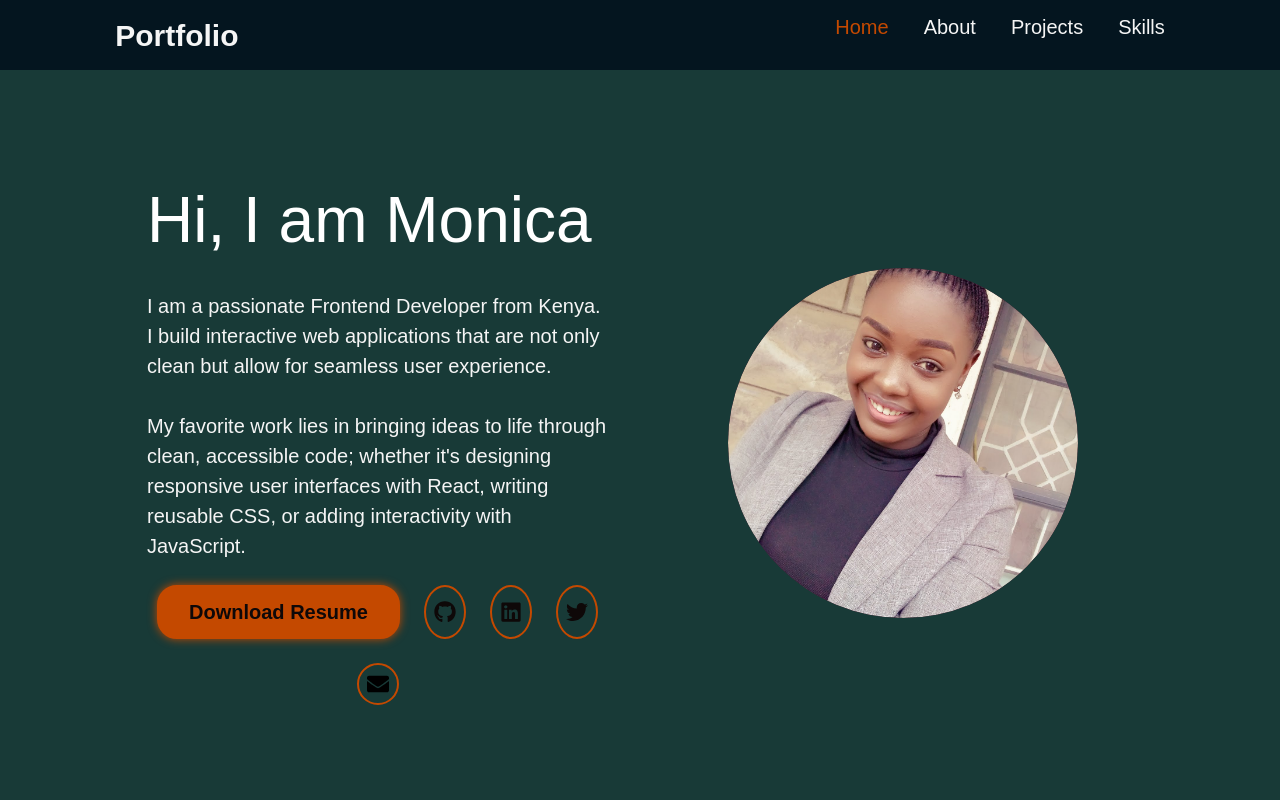
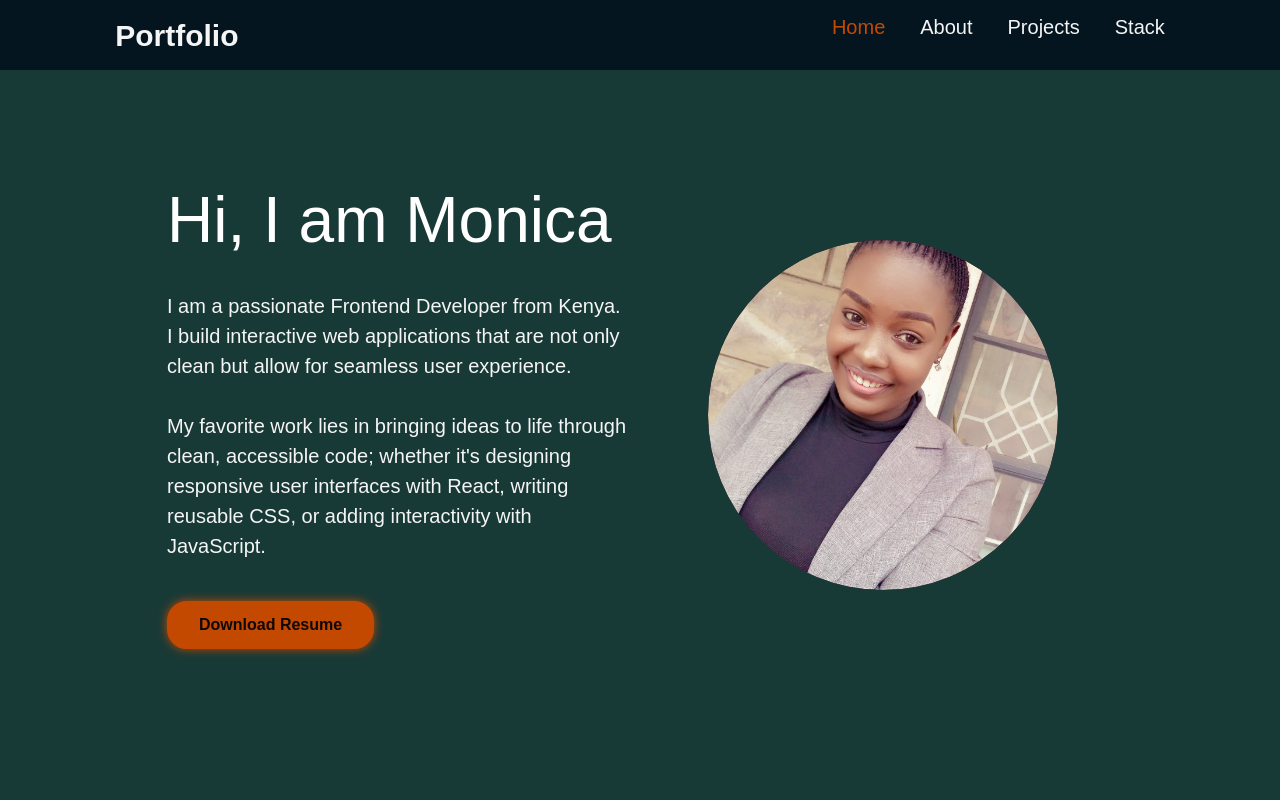
Before and after one commit to eshihanda/port_folio, a React (Vite) app in the folder my-react-app/: page / in a window 1280 px wide. Shown: the top 800 px of the page. Built offline with nearby package versions, Linux system fonts and the light colour scheme.

Commit message:
finalized now

```diff
--- a/my-react-app/src/Header.jsx
+++ b/my-react-app/src/Header.jsx
@@ -7,9 +7,9 @@ const Header = () => {
       <a href="#" className='brand'>Portfolio</a>
       <ul>
         <li className='active'><a href="#">Home </a></li>
-        <li><a href="#">About</a></li>
-        <li><a href="#">Projects</a></li>
-        <li><a href="#">Skills</a></li>
+        <li><a href="about">About</a></li>
+        <li><a href="projects">Projects</a></li>
+        <li><a href="techstack">Stack</a></li>
       </ul>
 
     </nav>
--- a/my-react-app/src/Home.jsx
+++ b/my-react-app/src/Home.jsx
@@ -15,28 +15,8 @@ const Home = () => {
                 <p className='lead my-4'> I am a passionate Frontend Developer from Kenya. I build interactive web applications that are not only clean but allow for seamless user experience.
                 <br />  <br /> My favorite work lies in bringing ideas to life through clean, accessible code; whether it's designing responsive user interfaces with React, writing reusable CSS, or adding interactivity with JavaScript.
                 </p>
-                <div className="social-icons d-flex justify-content-center gap-4 flex-wrap">
-                       <a href="/resume.pdf" download="Monica_Eshihanda_Resume.pdf" className='btn'>Download Resume</a>
-                        <a
-                            href="https://github.com/eshihanda" target="_blank"  rel="noopener noreferrer"  className="text-grey"
-                            >
-                            <FaGithub size={22} />
-                        </a>
-                        <a
-                            href="https://www.linkedin.com/in/monicah-wamaya-89913714a/" target="_blank" rel="noopener noreferrer"
-                            className="text-blue" >
-                                <FaLinkedin size={22} />
-                        </a>
-                        <a
-                            href="https://x.com/MEshihanda" target="_blank" rel="noopener noreferrer"
-                                className="text-aqua" >
-                                <FaTwitter size={22} />
-                        </a>
-                        <a
-                            href="eshihandamonn@gmail.com" className="text-black" target="_blank"
-                                rel="noopener noreferrer" >
-                            <FaEnvelope size={22} />
-                        </a>
+                <div className='mt-3 '>
+                    <a href="/resume.pdf" download="Monica_Eshihanda_Resume.pdf" className='btn'>Download Resume</a>
                 </div>
             </div>
             <div className='col-md-5 text-center d-none d-md-block pt-3 about-image'>
--- a/my-react-app/src/Styles/Home.css
+++ b/my-react-app/src/Styles/Home.css
@@ -1,17 +1,4 @@
 
-.about-section .row {
-  gap: 40px; /* adds space between text and image */
-}
-@media (max-width: 768px) {
-  .about-section .row {
-    gap: 20px; /* smaller gap for mobile */
-  }
-
-  .about-image .img-items {
-    width: 250px;
-    height: 250px;
-  }
-}
 .intro-text {
   font-size: 3rem;
   font-weight: bold;
@@ -31,7 +18,6 @@
   }
 }
 .btn {
-  display: inline-block;
   padding: 10px 30px;
   background: #c44900;
   border: 2px solid #c44900;
@@ -46,22 +32,6 @@
   background: transparent;
   color: #0e0808;
   box-shadow: none;
-}
-.social-icons a {
-  display: inline-flex;
-  align-items: center;
-  justify-content: center;
-  padding: 8px;
-  border: 2px solid #c44900;
-  border-radius: 50%;
-  font-size: 20px;
-  color:#0e0808;
-  transition: .3s;
-}
-.social-icons a.btn {
-  border-radius: 20px;
-  box-shadow: 0 0 10px #c44900;
-  padding: 10px 30px;
 }
 
 /* Styling the image */
```
